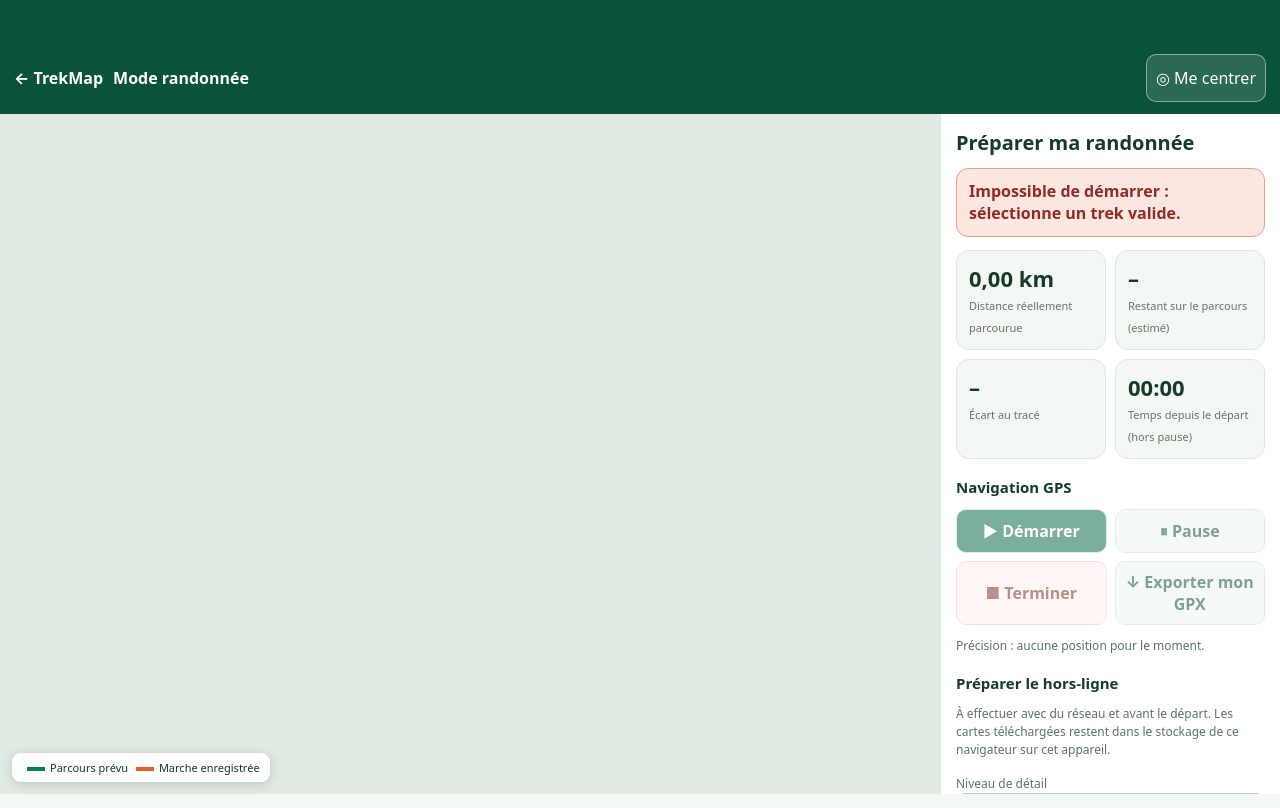
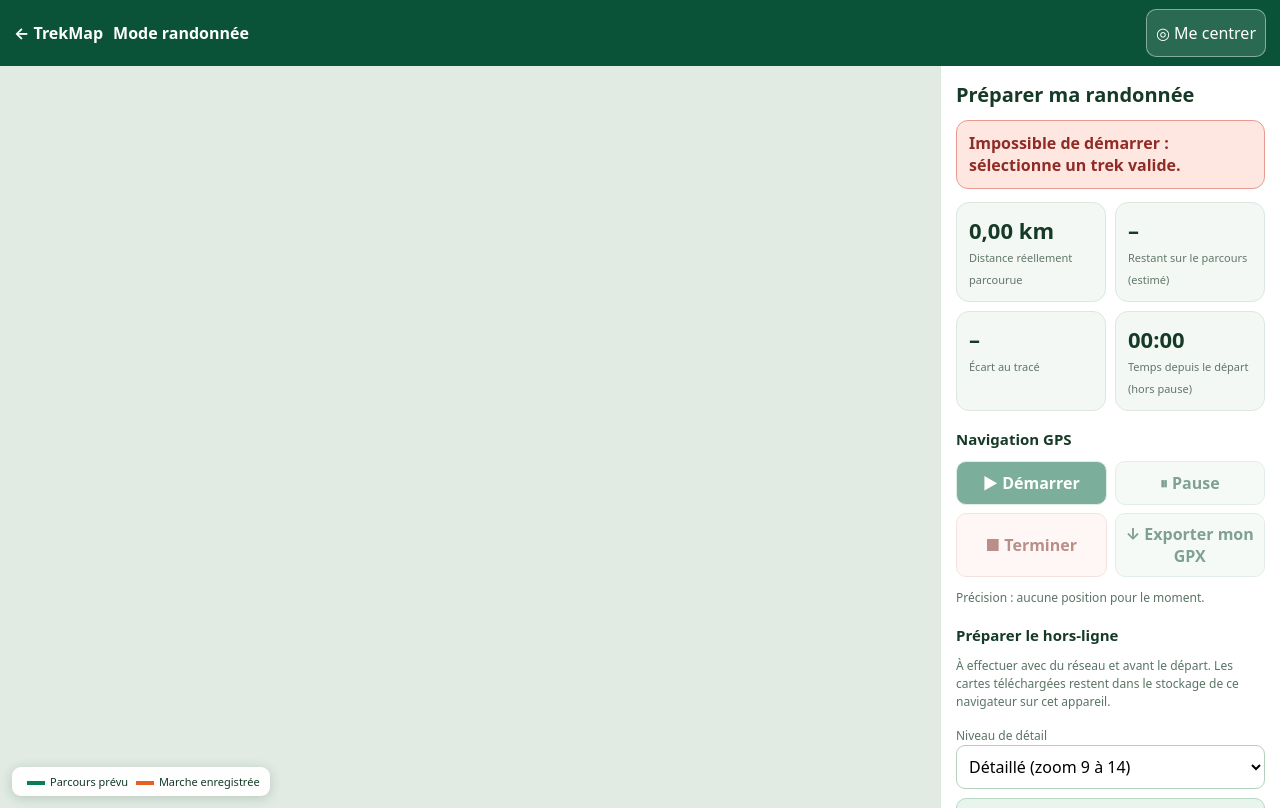
Before and after one commit to samsamlam360/trekmap-france, a plain HTML site: page frontend/hike.html in a window 1280 px wide. Drawn offline with nearby package versions, Linux system fonts and the light colour scheme.

Commit message:
fix(ui): apply Android status-bar inset only to mobile, preserve desktop layout

```diff
--- a/frontend/hike.html
+++ b/frontend/hike.html
@@ -5,11 +5,10 @@
 *{box-sizing:border-box}html,body{margin:0;min-height:100%;font-family:system-ui,-apple-system,Segoe UI,sans-serif;background:#f2f8f4;color:#153a28}
 button,select{font:inherit}button{cursor:pointer;min-height:44px}button:disabled{opacity:.55;cursor:not-allowed}
 header{display:flex;align-items:center;gap:10px;background:#0a5338;color:white;min-height:58px;
-padding: max(54px, calc(env(safe-area-inset-top, 0px) + 14px)) 14px 12px;
-position:relative;z-index:5}
+padding:9px 14px;position:relative;z-index:5}
 header a{color:white;text-decoration:none;font-weight:750}header strong{flex:1;min-width:0;white-space:nowrap;overflow:hidden;text-overflow:ellipsis}
 header button{background:#ffffff22;color:white;border:1px solid #ffffff70;border-radius:10px;padding:9px}
-main{display:grid;grid-template-columns:minmax(0,1fr) 340px;height:calc(100dvh - 120px);min-height:400px}
+main{display:grid;grid-template-columns:minmax(0,1fr) 340px;height:calc(100dvh - 58px);min-height:400px}
 #mapwrap{position:relative;min-height:280px;background:#e1ebe4}#nav-map{height:100%;width:100%}
 #map-fallback{display:none;position:absolute;inset:0;z-index:2;background:#e5f0e7;align-items:center;justify-content:center;padding:20px;flex-direction:column;gap:10px;text-align:center}
 #map-fallback svg{width:100%;height:70%;max-height:500px}
@@ -42,7 +41,9 @@ header #center{flex-shrink:0;min-height:48px}header a{min-height:48px;display:fl
 
 #empty{padding:16px;color:#a62c22;font-weight:750;display:none}
 a.link{color:#115d40}
-@media(max-width:850px){header{min-height:54px}main{display:flex;flex-direction:column;height:auto;min-height:0}
+@media(max-width:850px){header{min-height:54px;
+padding-top:max(54px, calc(env(safe-area-inset-top, 0px) + 14px))}
+main{display:flex;flex-direction:column;height:auto;min-height:0}
 #mapwrap{height:min(55dvh,580px);min-height:300px;flex:none}
 aside{height:auto;overflow:visible;padding-bottom:calc(32px + env(safe-area-inset-bottom))}
 .stats .stat b{font-size:20px}}
```
